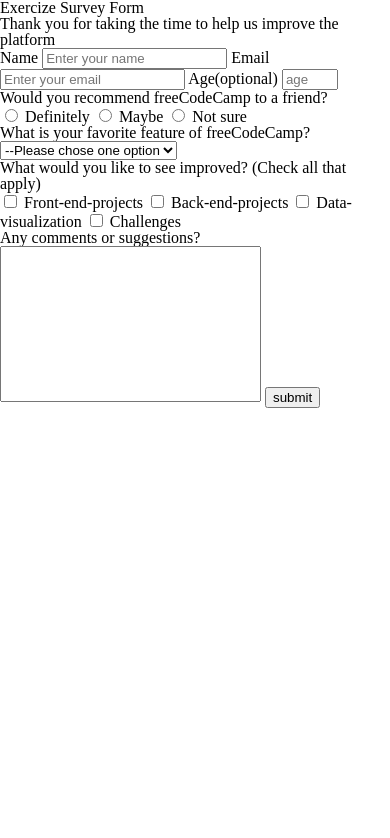
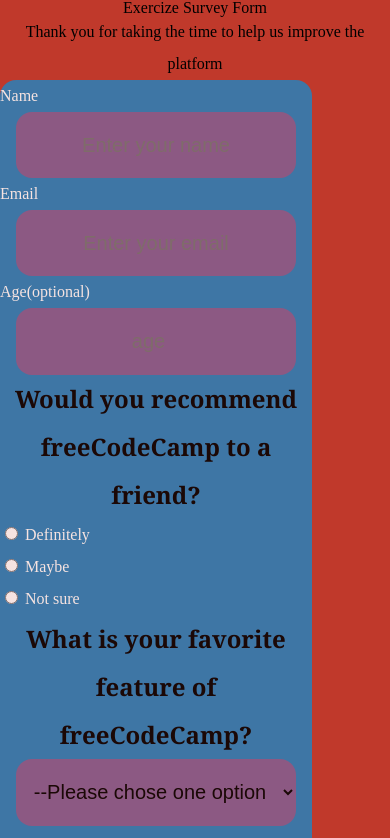
Before and after one commit to HSCnoKenju/FCC-Responsive-web-design, a plain HTML site: page 2-SurveyForm/index.html in a window 390 px wide. Shown: the top 838 px of the page. Drawn offline with Linux system fonts and the light colour scheme.

Commit message:
add basic responsive style

```diff
--- a/2-SurveyForm/index.html
+++ b/2-SurveyForm/index.html
@@ -6,13 +6,9 @@
     <meta http-equiv="X-UA-Compatible" content="IE=edge">
     <meta name="viewport" content="width=device-width, initial-scale=1.0">
     <script src="https://cdn.freecodecamp.org/testable-projects-fcc/v1/bundle.js"></script>
+    <link rel="stylesheet" href="style.css">
     <link rel="stylesheet" href="reset.css">
     <title>SurveyForm</title>
-    <style>
-        textarea {
-            resize: none;
-        }
-    </style>
 </head>
 
 <body>
@@ -21,11 +17,11 @@
     <p id="description">Thank you for taking the time to help us improve the platform</p>
     <form id="survey-form" action="">
         <label for="name" id="name-label">Name</label>
-        <input id="name" type="text" required placeholder="Enter your name">
+        <input id="name" type="text" class="field-input" required placeholder="Enter your name">
         <label for="email" id="email-label">Email</label>
-        <input id="email" type="email" required placeholder="Enter your email">
+        <input id="email" type="email" class="field-input" required placeholder="Enter your email">
         <label for="number" id="number-label">Age(optional)</label>
-        <input id="number" type="number" min="10" max="99" placeholder="age">
+        <input id="number" type="number" class="field-input" min="10" max="99" placeholder="age">
 
         <p>Would you recommend freeCodeCamp to a friend?</p>
         <label for="definitely">
@@ -40,7 +36,7 @@
             <input id="not-sure" value="not-sure" type="radio" name="recommendation"> Not sure
         </label>
         <p>What is your favorite feature of freeCodeCamp? </p>
-        <select name="feature-dropdown" id="dropdown" required>
+        <select name="feature-dropdown" class="field-input" id="dropdown" required>
             <option value="">--Please chose one option</option>
             <option value="challenges">Challenges</option>
             <option value="projects">Projects</option>
@@ -48,16 +44,20 @@
             <option value="open-source">Open Source</option>
         </select>
         <p>What would you like to see improved? (Check all that apply)</p>
-        <label for="front-end-projects"><input id="front-end-projects" value="front-end-projects" type="checkbox" name="improvement">
+        <label for="front-end-projects"><input id="front-end-projects" value="front-end-projects" type="checkbox"
+                name="improvement">
             Front-end-projects</label>
-        <label for="back-end-projects"><input id="back-end-projects" value="back-end-projects" type="checkbox" name="improvement">
+        <label for="back-end-projects"><input id="back-end-projects" value="back-end-projects" type="checkbox"
+                name="improvement">
             Back-end-projects</label>
-        <label for="data-visualization"><input id="data-visualization" value="data-visualization" type="checkbox" name="improvement">
+        <label for="data-visualization"><input id="data-visualization" value="data-visualization" type="checkbox"
+                name="improvement">
             Data-visualization</label>
-        <label for="challenges"><input id="challenges" type="checkbox" value="challenges" name="improvement"> Challenges</label>
+        <label for="challenges"><input id="challenges" type="checkbox" value="challenges" name="improvement">
+            Challenges</label>
         <p>Any comments or suggestions?</p>
         <textarea name="textarea" id="textarea" cols="30" rows="10"></textarea>
-        <button type="submit" id="submit">submit</button>
+        <input type="submit" id="submit" class="field-input form-btn ">
 
     </form>
 </body>
--- a/2-SurveyForm/style.css
+++ b/2-SurveyForm/style.css
@@ -0,0 +1,73 @@
+
+        body{
+            background-color: #c0392b;
+         }
+         textarea {
+             resize: none;
+             margin: auto;
+             width: 90%;
+             padding:1rem;
+             border-radius: 1rem;
+             }
+
+         h1 {
+             text-align: center;
+             font-weight: 800;
+             font-size: 3rem;
+             line-height: 5rem;
+         }
+
+         #description {
+             text-align: center;
+             line-height: 2rem;
+         }
+
+         form {
+             background-color: #2980b9;
+             width: 80%;
+             margin: auto;
+             display: block;
+             padding: 1.2rem;
+             text-align: center;
+             opacity: .86;
+             border-radius: 1rem;
+
+         }
+         #survey-form >*{
+             display: block;
+         }
+         #survey-form .field-input{
+             width: 90%;
+             margin: auto;
+             padding: 1.35rem 2%;
+             font-size: 1.25rem;
+             background: rgb(132, 95, 146);
+             border-radius: 1rem;
+             text-align: center;
+             box-sizing: border-box;
+             outline: none;
+             border:none
+         }
+         #survey-form label{
+             text-align: left;
+             color: #fff;
+             line-height: 2rem;
+         }
+         #survey-form p{
+             line-height: 3rem;
+             font-size: x-large;
+             font-weight: 600;
+             font-family: Cambria, Cochin, Georgia, Times, 'Times New Roman', serif;
+         }
+         #survey-form .form-btn{
+             margin:auto;
+             margin-top:3rem;
+             background: rgba(39, 174, 96,1.0);
+             color:#fff;
+             border-radius: 1rem;
+             cursor: pointer;
+             transition: 0.8s;
+         }
+         .form-btn:hover{
+             transform: scale(.96);
+         }
```
